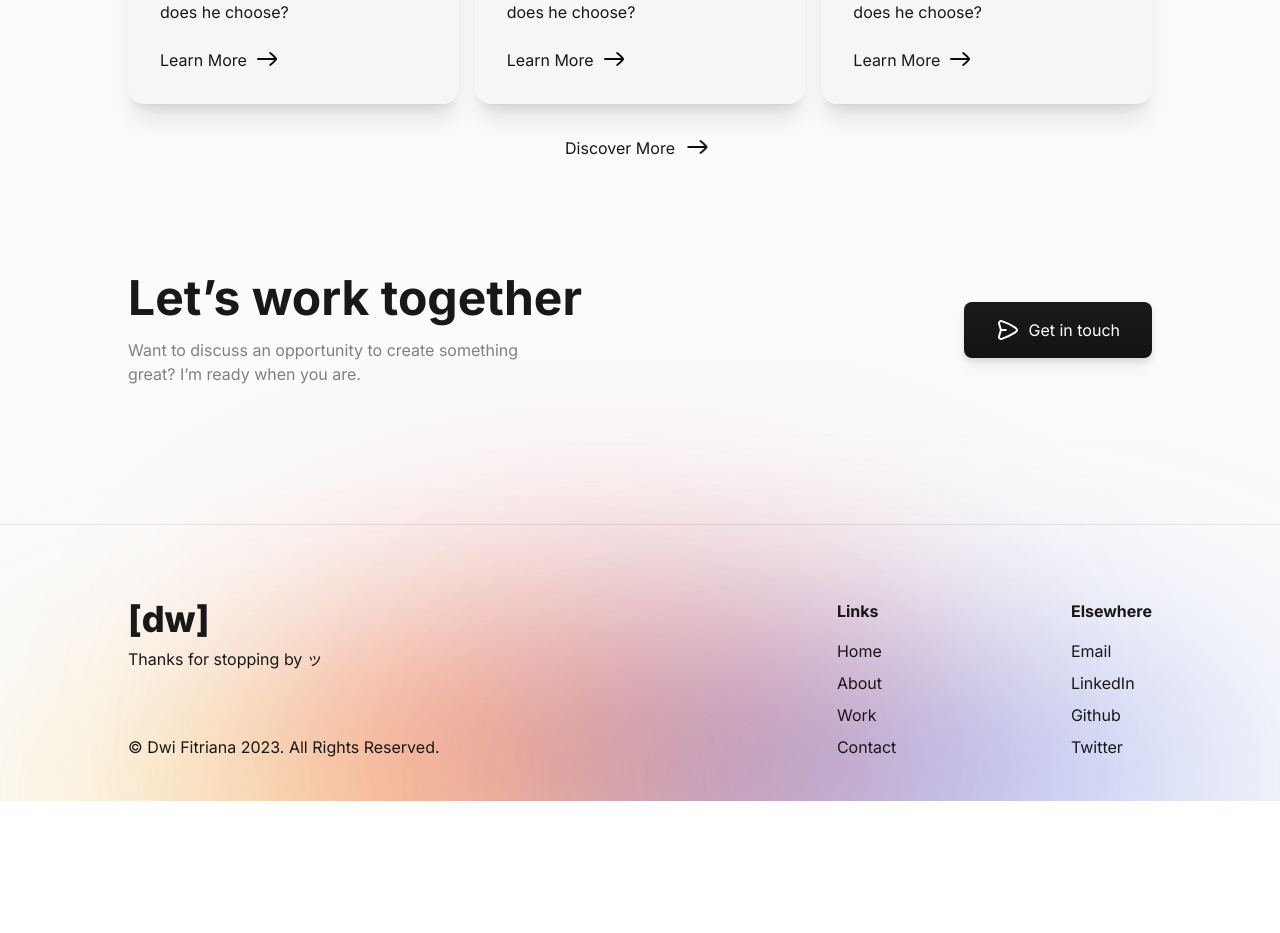
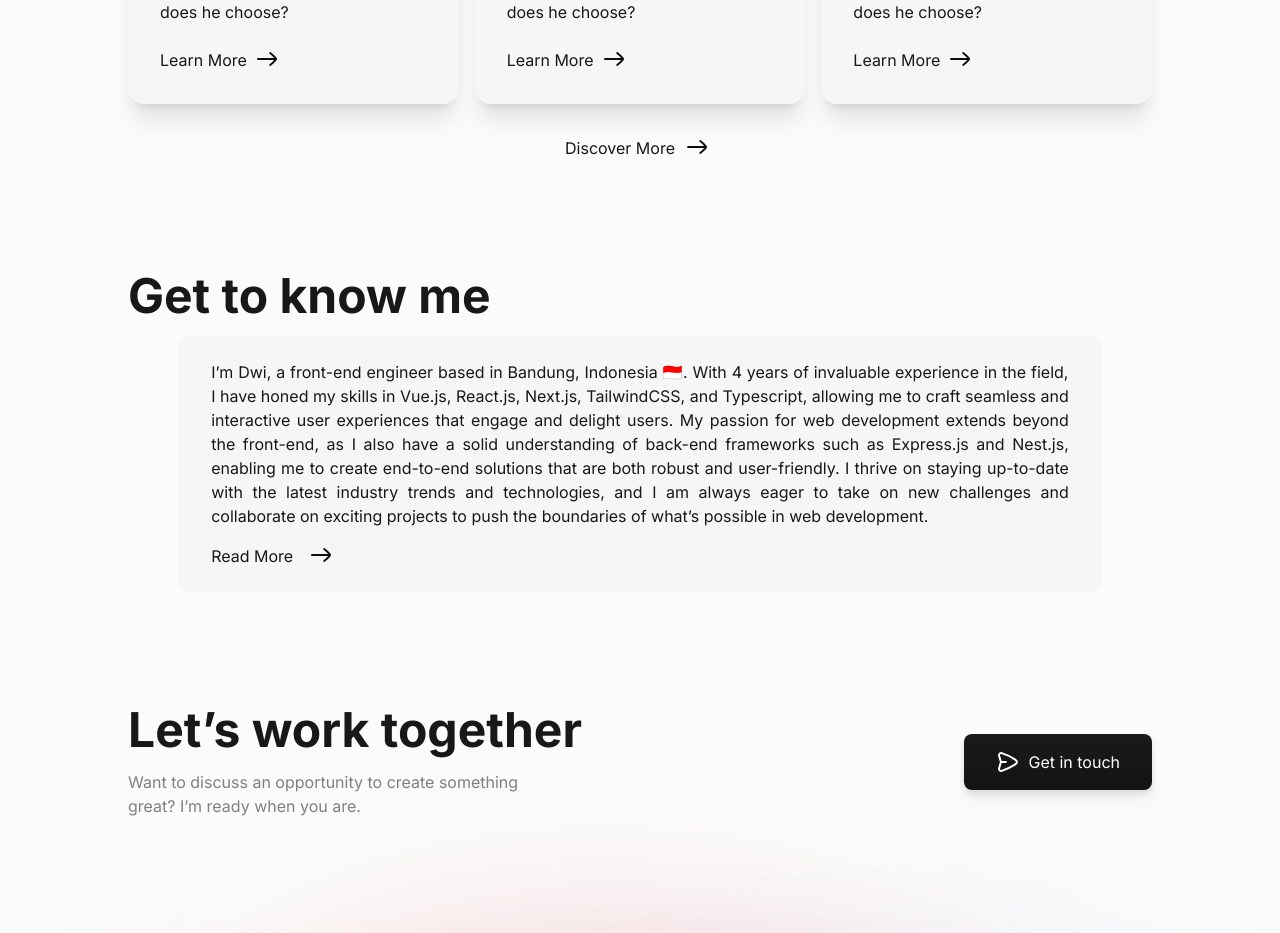
Before and after one commit to dwirizkyfitriana/portfolio, a Next.js app: page / in a window 1280 px wide. Shown: the part 1540-2473 px from the top of the page. Before the commit the page ends 2341 px from the top, so only its background shows below. Built offline with nearby package versions, Linux system fonts and the light colour scheme.

Commit message:
feat(about): add about section

```diff
--- a/app/page.tsx
+++ b/app/page.tsx
@@ -1,3 +1,4 @@
+import About from '@/components/molecules/About'
 import Contact from '@/components/molecules/Contact'
 import Hero from '@/components/organism/Hero'
 import SelectedWorks from '@/components/organism/SelectedWorks'
@@ -7,6 +8,7 @@ export default function Home() {
     <main className='main'>
       <Hero />
       <SelectedWorks />
+      <About />
       <Contact />
     </main>
   )
--- /dev/null
+++ b/components/molecules/About.tsx
@@ -0,0 +1,31 @@
+import React from 'react'
+import ArrowRight from '../icons/ArrowRight'
+
+const About = () => {
+  return (
+    <div className='flex flex-col justify-start w-full mt-28 gap-4'>
+      <h1 className='font-bold text-3xl md:text-5xl'>Get to know me</h1>
+      <div className='flex w-full justify-center'>
+        <div className=' bg-light-bg dark:bg-dark-bg rounded-xl py-6 px-8 w-[90%] text-justify'>
+          <p>
+            I’m Dwi, a front-end engineer based in Bandung, Indonesia 🇮🇩. With 4 years of invaluable
+            experience in the field, I have honed my skills in Vue.js, React.js, Next.js,
+            TailwindCSS, and Typescript, allowing me to craft seamless and interactive user
+            experiences that engage and delight users. My passion for web development extends beyond
+            the front-end, as I also have a solid understanding of back-end frameworks such as
+            Express.js and Nest.js, enabling me to create end-to-end solutions that are both robust
+            and user-friendly. I thrive on staying up-to-date with the latest industry trends and
+            technologies, and I am always eager to take on new challenges and collaborate on
+            exciting projects to push the boundaries of what’s possible in web development.
+          </p>
+          <div role='button' className='card-actions justify-start items-center mt-4 w-fit group gap-4'>
+            <span>Read More</span>
+            <ArrowRight className='group-hover:animate-arrow' />
+          </div>
+        </div>
+      </div>
+    </div>
+  )
+}
+
+export default About
--- a/tailwind.config.ts
+++ b/tailwind.config.ts
@@ -29,6 +29,7 @@ const config: Config = {
       'faint-white': '#F3F3F3',
       'light-border': '#EBEBEB',
       'light-bg': '#F6F6F6',
+      'dark-bg': '#151515',
       'dark-navbar': 'rgba(24, 24, 29, 0.3)',
       'dark-navbar-60': 'rgba(24, 24, 29, 0.6)',
     },
```
